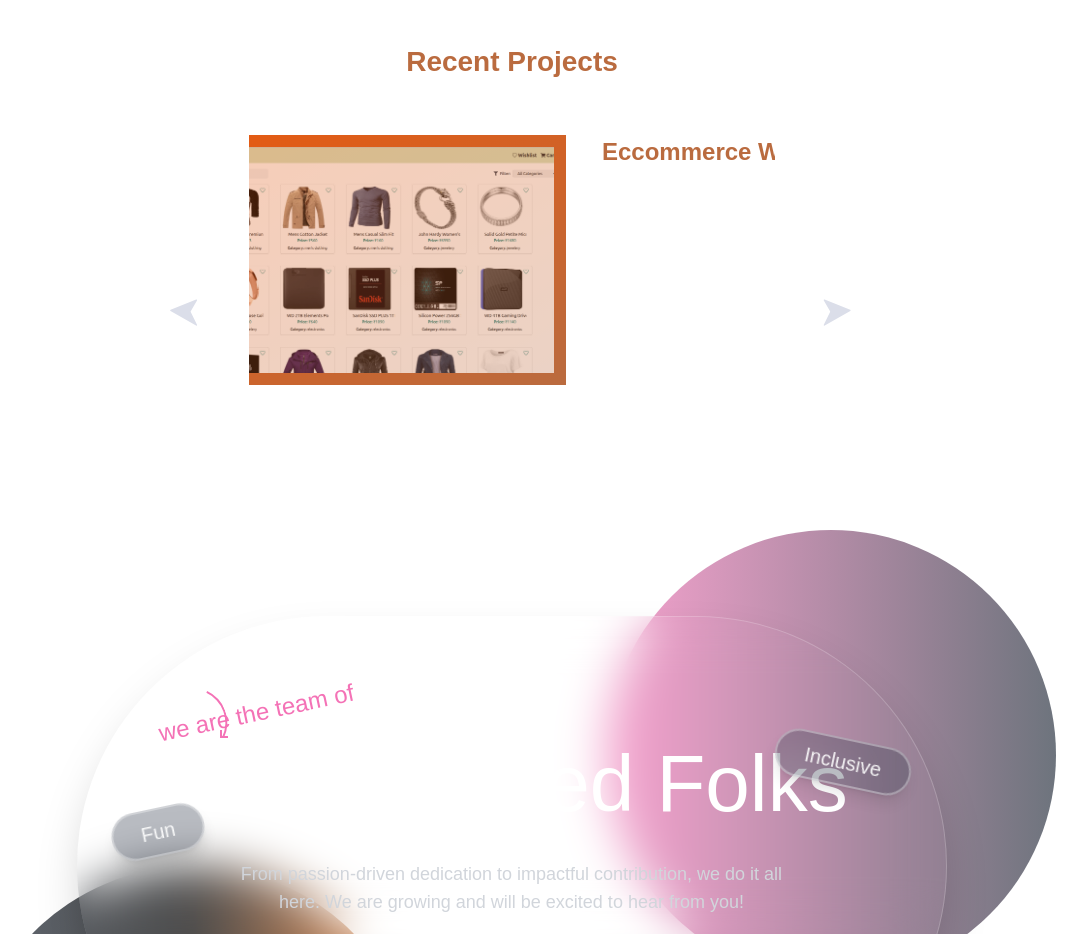
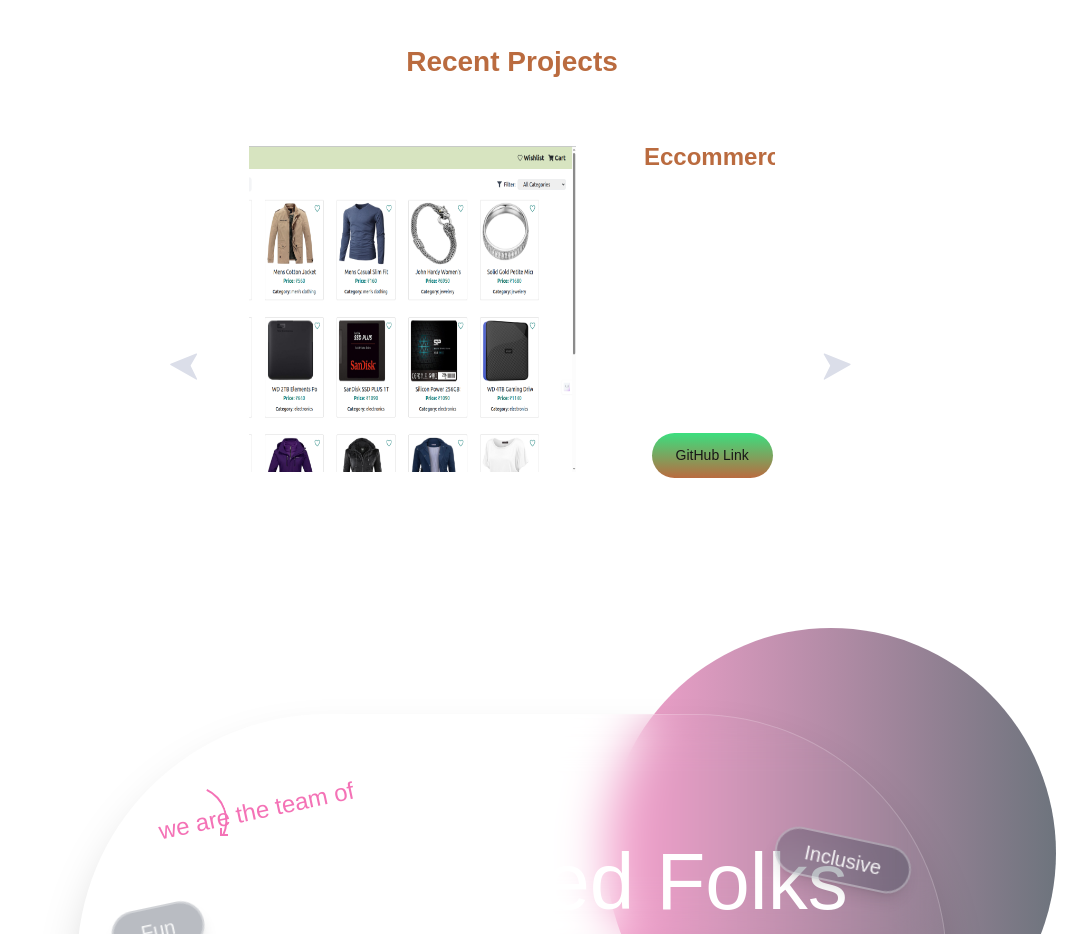
Before and after one commit to Aryan5084102/Our-Portfolio, a Next.js app: page / in a window 1280 px wide. Shown: the part 2380-3314 px from the top of the page, without its empty margins (128-1215 px from the left). Built offline with nearby package versions, Linux system fonts and the light colour scheme.

Commit message:
Projects completed

```diff
--- a/src/app/component/Projects.jsx
+++ b/src/app/component/Projects.jsx
@@ -6,6 +6,7 @@ import project1 from '../../../public/img/Project1.png'
 import project2 from '../../../public/img/Project2.png'
 import project3 from '../../../public/img/Project3.png'
 import project4 from '../../../public/img/Project4.png'
+import Link from 'next/link';
 
 
 const Projects = () => {
@@ -16,25 +17,25 @@ const Projects = () => {
             imageSrc: project1,
             thead: "Eccommerce Website",
             text: " with all features like add to cart, remove from cart, same for wishlist also , skeleton and payment integration of razorpay.",
-            // date: "14 March 2023"
+            liveLink : "https://fakeproductdash.netlify.app/",
+            codeLink : "https://github.com/Aryan5084102/GlaMart---The-Online-Market"
         },
         {
             imageSrc: project2,
             thead: "Betting website",
             text: "this is user side and user can place a bet all the matches show on real time.",
-            // date: "14 March 2023"
         },
         {
             imageSrc: project3,
             thead: "Betting website",
             text: "this is admin page for betting website and admin can track all the betplace here and manages the payment also .",
-            // date: "14 March 2023"
         },
-         {
+        {
             imageSrc: project4,
             thead: "Role Based Access Dashboard",
             text: "it is a dashboard for admin, client, user perspective and all the products show on dashboard.",
-            // date: "14 March 2023"
+            liveLink : "https://rbacdashboardwithauthentication.netlify.app/login",
+            codeLink : "https://github.com/Aryan5084102/RBAC-Dashboard-with-Authentication"
         },
     ];
 
@@ -47,7 +48,7 @@ const Projects = () => {
     };
 
     return (
-        <div className="undefined   mx-auto grid grid-cols-12 relative my-8 ">
+        <div className="undefined   mx-auto grid grid-cols-12 relative my-8">
             <div className="relative w-full overflow-hidden col-span-2">
                 <div className="absolute left-0 top-[7%] w-full rotate-[-40deg]">
                     <div
@@ -224,26 +225,34 @@ const Projects = () => {
                     <div className='text-[28px] font-bold text-[#ba6b3f] mx-auto'>Recent Projects</div>
                 </div>
                 <div className="whitespace-no-wrap mt-3 sm:mt-0">
-                    <div className="max-w-screen-lg xl:px-20 relative">
-                        <div className="flex items-center justify-center space-x-5 relative overflow-hidden">
-                            <div className="  bg-gradient-to-br from-orange-600 to-[#ba6b3f] p-3 lg:min-w-[28rem]  lg:h-[250px]  overflow-hidden">
+                    <div className="max-w-screen-xl xl:px-20 relative">
+                        <div className="flex items-center justify-center space-x-10 relative overflow-hidden">
+                            <div className="   p-3 lg:min-w-[32rem]  lg:h-[350px]  overflow-hidden">
                                 <div className="relative overflow-hidden w-full h-full  aspect-[16/9]">
                                     <Image
                                         src={slides[currentIndex].imageSrc}
                                         alt={`Slide ${currentIndex + 1}`}
                                         layout="fill"
-                                        objectFit="cover"
-                                        className='divide-opacity-50 opacity-70'
+                                        // objectFit="cover"
+                                        className='divide-opacity-50'
                                     />
                                 </div>
                             </div>
-                            <div className="min-w-80  flex flex-col justify-content items-center">
-                                <p className="text-white w-full  px-4 xxl:px-4 xl:pr-10 items-center text-start h-full lg:text-[24px]  ">
+                            <div className=" w-[400px] flex flex-col justify-between gap-5 items-center">
+                                <p className="text-white min-w-80  px-4 xxl:px-4 xl:pr-10 items-center text-start h-full lg:text-[24px]  ">
                                     <span className="text-[#ba6b3f] font-semibold">{slides[currentIndex].thead}</span>
                                     &nbsp;
                                     {slides[currentIndex].text}
                                     &nbsp;&nbsp;
                                 </p>
+                                <div className='flex justify-between items-center gap-5 mt-5 '>
+                                    {slides[currentIndex].codeLink &&
+                                        <Link className='bg-gradient-to-b from-[#3bdf7f] hover:scale-110 to-[#ba6b3f] text-[14px] px-6 py-3 rounded-full' href={slides[currentIndex].codeLink} target='_blank' >GitHub Link </Link>
+                                    }
+                                    {slides[currentIndex].liveLink &&
+                                        <Link className='bg-gradient-to-b from-[#3bdf7f] hover:scale-110 to-[#ba6b3f] px-6 py-3 rounded-full' href={slides[currentIndex].liveLink} target='_blank'>Deploy Link</Link>
+                                    }
+                                </div>
                             </div>
                         </div>
                         <button
```
